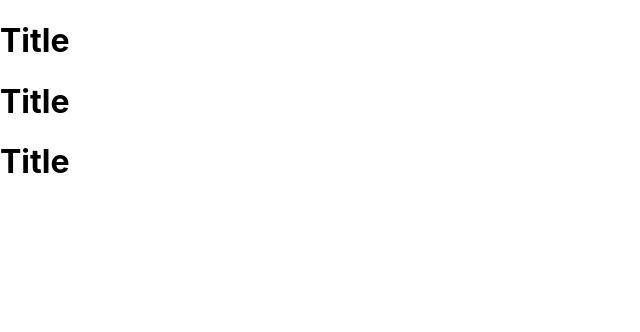
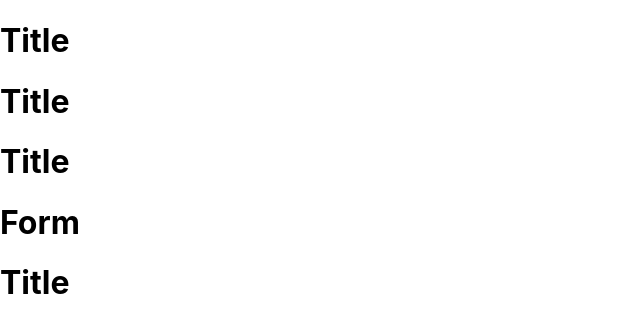
Before and after one commit to abjava88/cours-react1, a React (Create React App) app: page / in a window 1280 px wide. Shown: the top 332 px of the page, without its empty margins (0-640 px from the left). Built offline with nearby package versions, Linux system fonts and the light colour scheme; the HTML template or start-up script is replaced by a standard one.

Commit message:
Solution partie 02 exercise.

```diff
--- a/src/App.js
+++ b/src/App.js
@@ -1,3 +1,4 @@
+import Form from "./components/ch03/Form";
 import Title from "./components/ch03/Title";
 
 function App() {
@@ -6,6 +7,7 @@ function App() {
       <Title />
       <Title />
       <Title />
+      <Form />
     </div>
   );
 }
--- /dev/null
+++ b/src/components/ch03/Form.js
@@ -0,0 +1,13 @@
+import React from 'react'
+import Title from './Title'
+
+const Form = () => {
+  return (
+    <div>
+        <h1>Form</h1>
+        <Title />
+    </div>
+  )
+}
+
+export default Form
```
